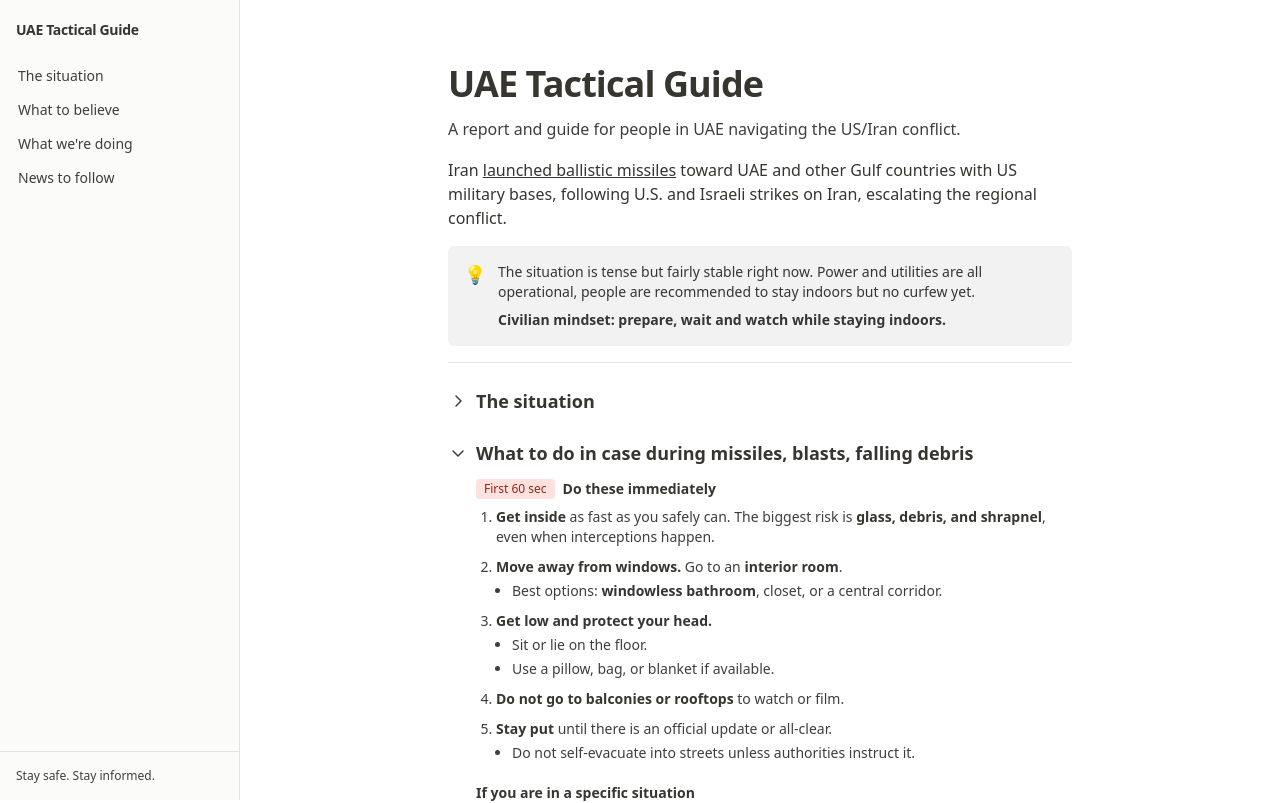
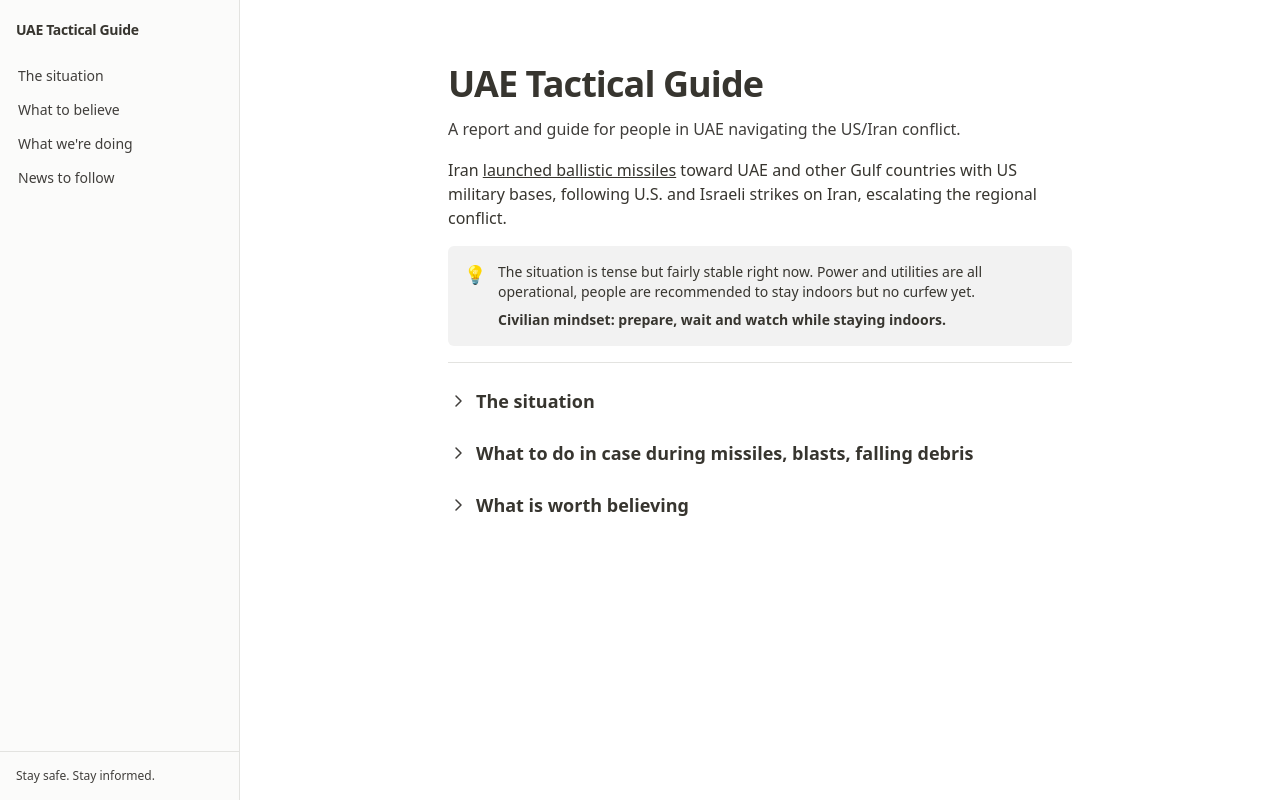
Before and after one commit to VedantKh/uae-tactical-guide, a Next.js app: page / in a window 1280 px wide. Shown: the top 803 px of the page. Built offline with nearby package versions, Linux system fonts and the light colour scheme.

Commit message:
close toggles

```diff
--- a/app/page.tsx
+++ b/app/page.tsx
@@ -54,7 +54,7 @@
         </ToggleBlock>
 
         {/* Toggle 2: What to do */}
-        <ToggleBlock id="do-now" title="What to do in case during missiles, blasts, falling debris" defaultOpen>
+        <ToggleBlock id="do-now" title="What to do in case during missiles, blasts, falling debris">
           <div className="space-y-5 text-sm">
             {/* First 60 seconds */}
             <div>
```
